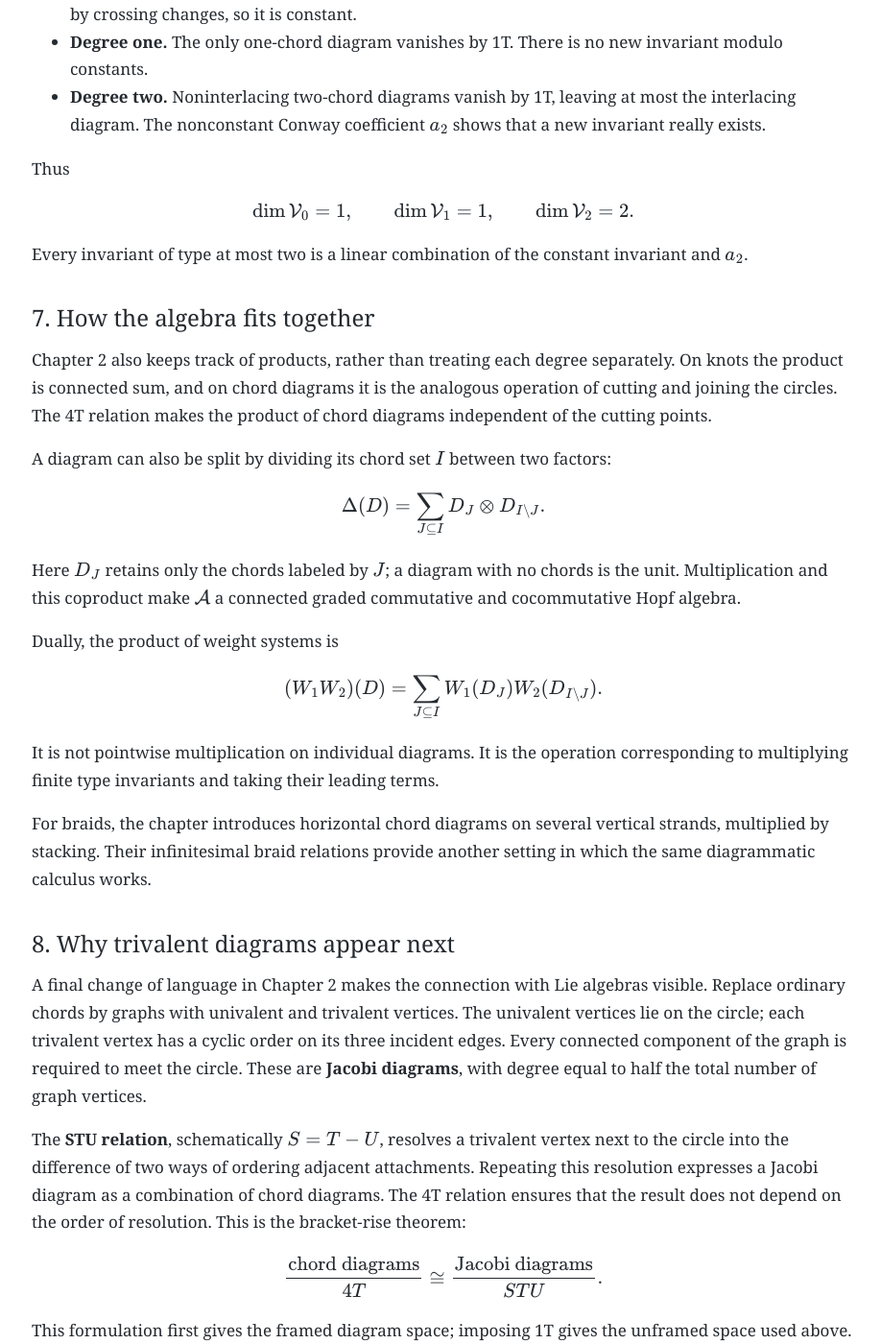
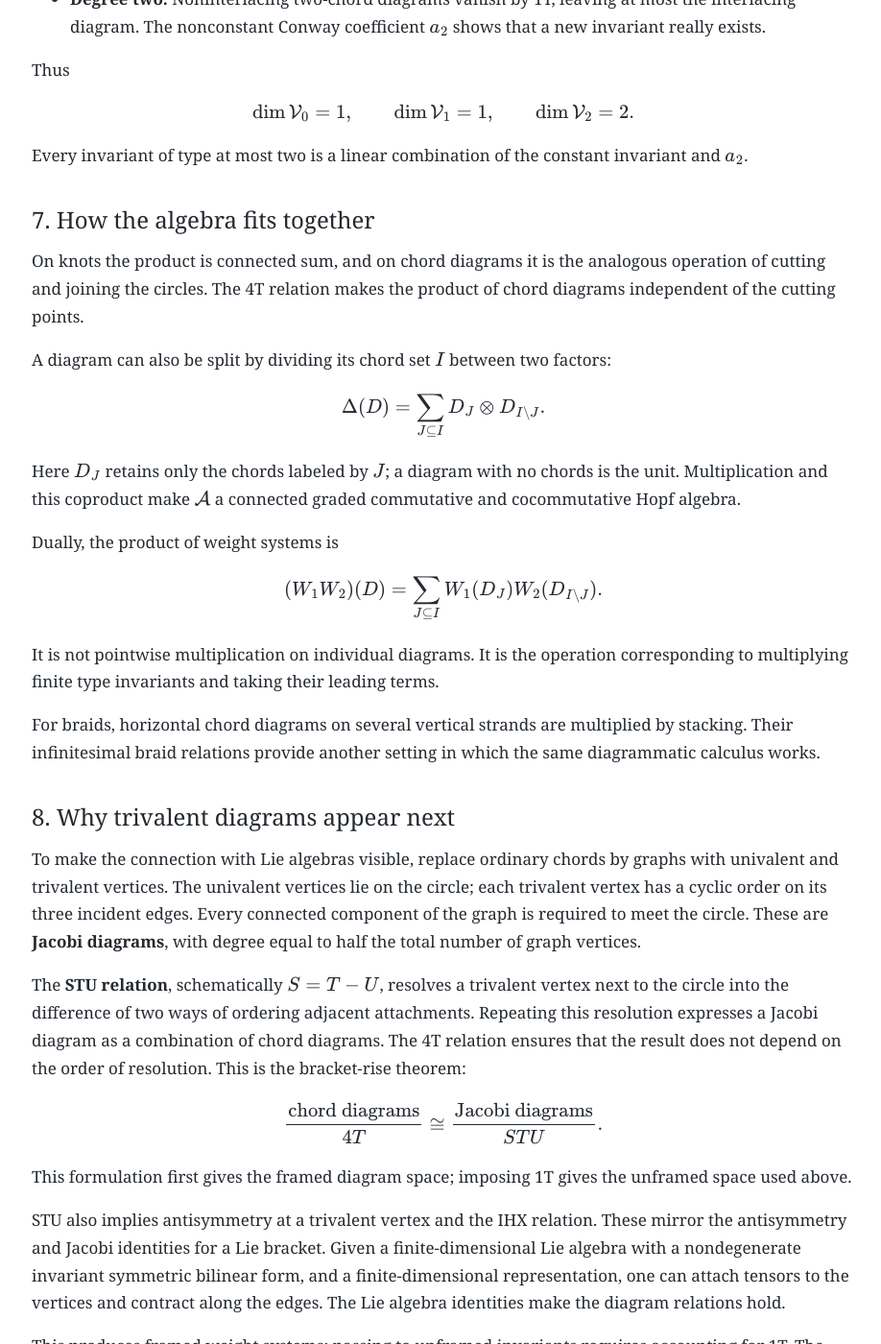
Before and after one commit to Enyu2023/Enyu2023.github.io, a Jekyll site: the page built from _posts/2024-02-19-What-Is-Finite-Type-Invariants.md, in a window 1280 px wide and 1400 px high, scrolled down 7598 px. Shown: the whole window at 96% size, without its empty margins (178-1096 px from the left). Built offline with Jekyll 4.4.1, drawn with Linux system fonts in a browser that asks for light colours; formulas are drawn with MathJax 3; comment, search, counter and statistics services are not loaded; some of the changed text lies outside the part shown.

Commit message:
Make topology posts standalone without thesis chapter commentary

```diff
--- a/_posts/2024-02-19-What-Is-Finite-Type-Invariants.md
+++ b/_posts/2024-02-19-What-Is-Finite-Type-Invariants.md
@@ -259,8 +259,6 @@
 
 For a weight system $$W\in\mathcal W_n$$, extend $$W$$ by zero on degrees other than $$n$$. Then $$W\circ Z$$ has type at most $$n$$ and symbol $$W$$. Conversely, any invariant of type at most $$n$$ factors through the truncation of $$Z$$ to degrees $$0,\ldots,n$$. To see this, integrate its top symbol, subtract, and repeat in lower degrees.
 
-Chapter 2 sets up this theorem and proves the elementary direction. The constructions that prove the integration direction, using the Kontsevich integral and configuration space integrals, belong to the later chapters of the thesis.
-
 ### The first few degrees
 
 The diagram description explains the small-degree calculation:
@@ -281,7 +279,7 @@
 
 ## 7. How the algebra fits together
 
-Chapter 2 also keeps track of products, rather than treating each degree separately. On knots the product is connected sum, and on chord diagrams it is the analogous operation of cutting and joining the circles. The 4T relation makes the product of chord diagrams independent of the cutting points.
+On knots the product is connected sum, and on chord diagrams it is the analogous operation of cutting and joining the circles. The 4T relation makes the product of chord diagrams independent of the cutting points.
 
 A diagram can also be split by dividing its chord set $$I$$ between two factors:
 
@@ -299,11 +297,11 @@
 
 It is not pointwise multiplication on individual diagrams. It is the operation corresponding to multiplying finite type invariants and taking their leading terms.
 
-For braids, the chapter introduces horizontal chord diagrams on several vertical strands, multiplied by stacking. Their infinitesimal braid relations provide another setting in which the same diagrammatic calculus works.
+For braids, horizontal chord diagrams on several vertical strands are multiplied by stacking. Their infinitesimal braid relations provide another setting in which the same diagrammatic calculus works.
 
 ## 8. Why trivalent diagrams appear next
 
-A final change of language in Chapter 2 makes the connection with Lie algebras visible. Replace ordinary chords by graphs with univalent and trivalent vertices. The univalent vertices lie on the circle; each trivalent vertex has a cyclic order on its three incident edges. Every connected component of the graph is required to meet the circle. These are **Jacobi diagrams**, with degree equal to half the total number of graph vertices.
+To make the connection with Lie algebras visible, replace ordinary chords by graphs with univalent and trivalent vertices. The univalent vertices lie on the circle; each trivalent vertex has a cyclic order on its three incident edges. Every connected component of the graph is required to meet the circle. These are **Jacobi diagrams**, with degree equal to half the total number of graph vertices.
 
 The **STU relation**, schematically $$S=T-U$$, resolves a trivalent vertex next to the circle into the difference of two ways of ordering adjacent attachments. Repeating this resolution expresses a Jacobi diagram as a combination of chord diagrams. The 4T relation ensures that the result does not depend on the order of resolution. This is the bracket-rise theorem:
 
@@ -321,8 +319,4 @@
 
 That is the route from knots to Lie algebras: crossing changes lead to derivatives, top derivatives lead to diagrams, and the relations between diagrams have the form of familiar algebraic identities.
 
-## Further reading
-
-The detailed arguments and diagrammatic proofs are in [Chapter 2 of my undergraduate thesis]({{ '/assets/notes/finite-type-invariants.pdf' | relative_url }}#page=17), especially §§2.2–2.4. Chapters 3 and 4 construct universal finite type invariants and prove the integration direction of the fundamental theorem.
-
 **Next:** [Knots and Lie Algebras: Why Are They Related?]({{ '/blog/math/Knots-and-Lie-Algebras' | relative_url }})
```
Also changed, not shown: _posts/2025-01-10-Knots-and-Lie-Algebras.md (+0 -1 lines), README.md.
